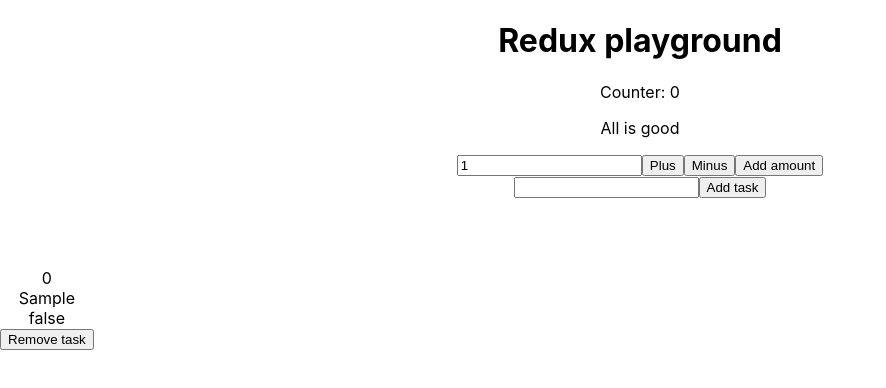
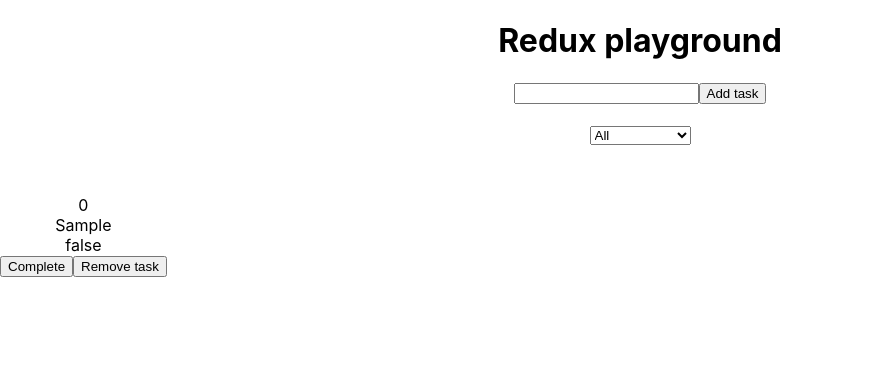
Before and after one commit to LipinVV/Redux-example, a React (Create React App) app: page / in a window 1280 px wide. Both pictures are taken after typing "Sample" into the empty fields and a click on the button "Add task". Shown: the top 388 px of the page, without its empty margins (0-886 px from the left). Built offline with nearby package versions, Linux system fonts and the light colour scheme.

Commit message:
task management - filtering tasks: completed/uncompleted and dispatching their status to the redux store

```diff
--- a/src/App.js
+++ b/src/App.js
@@ -25,7 +25,7 @@
         <div className="App">
             <h1>Redux playground</h1>
             <Router>
-                <Calculations />
+                {/*<Calculations />*/}
                 <Tasks/>
             </Router>
         </div>
--- a/src/Tasks/Tasks.js
+++ b/src/Tasks/Tasks.js
@@ -1,12 +1,14 @@
-import {useDispatch} from "react-redux";
-import {useState} from "react";
-import {taskManagementAddTask, taskManagementRemoveTask} from "../actions/actions";
+import {useDispatch, useSelector} from "react-redux";
+import {useEffect, useState} from "react";
+import {taskManagementAddTask, taskManagementRemoveTask, taskManagementUpdateTask} from "../actions/actions";
 
 export const Tasks = () => {
+    const curState = useSelector(state => state)
     const dispatch = useDispatch();
     const [value, setValue] = useState("");
     const [task, setTask] = useState([]);
     const [taskId, setTaskId] = useState(0);
+    const [groupTask, setGroundTask] = useState([])
 
     const handleChanger = (evt) => {
         const {value} = evt.target;
@@ -24,31 +26,76 @@
         setTask(task.filter(issue => issue.id !== id));
     }
 
+    const completeHandler = (id) => {
+        setTask(task.map(oneTask => {
+            if (oneTask.id === id) {
+                return {
+                    ...oneTask, completed: !oneTask.completed
+                }
+            }
+            return oneTask;
+        }))
+    }
+
+    const [filter, setFilter] = useState('all');
+
+    const selectHandler = (evt) => {
+        const {value} = evt.target;
+        setFilter(value);
+    }
+
+    useEffect(() => {
+        filterHandler(filter);
+    }, [task, filter]);
+
+    const filterHandler = (value) => {
+        if(value === 'completed') {
+            setGroundTask(task.filter(el => el.completed === true));
+        }
+        if(value === 'uncompleted') {
+            setGroundTask(task.filter(el => el.completed === false));
+        }
+        if(value === 'all') {
+            setGroundTask(task);
+        }
+        return groupTask;
+    }
 
     return (
         <div>
             <input value={value} onChange={handleChanger} type='text'/>
             <button
                 onClick={() => {
-                dispatch(taskManagementAddTask(
-                    {value, completed: false, id: taskId}
-                ));
-                submitTaskHandler()
-                setValue('');
-            }}>Add task
+                    dispatch(taskManagementAddTask(
+                        {value, completed: false, id: taskId}
+                    ));
+                    submitTaskHandler();
+                    setValue('');
+                }}>Add task
             </button>
             <br/>
             <br/>
+            <select onChange={selectHandler}>
+                <option value='all'>All</option>
+                <option value='completed'>Completed</option>
+                <option value='uncompleted'>Uncompleted</option>
+            </select>
             <div style={{display: 'flex', marginTop: '50px'}}>
-                {task.map((task, index) => {
+                {groupTask.map((task, index) => {
                     return (
                         <div key={Date.now() + index}>
                             <div>{task.id}</div>
                             <div>{task.text}</div>
                             <div>{task.completed.toString()}</div>
                             <button onClick={() => {
-                                removeTaskHandler(task.id)
-                                dispatch(taskManagementRemoveTask(task))
+                                completeHandler(task.id);
+                                dispatch(taskManagementUpdateTask(task));
+                            }
+                            }>Complete
+                            </button>
+                            <button onClick={() => {
+                                removeTaskHandler(task.id);
+                                dispatch(taskManagementRemoveTask(task));
                             }}>Remove task
                             </button>
                         </div>
--- a/src/actions/actions.js
+++ b/src/actions/actions.js
@@ -3,7 +3,8 @@
     DECREMENT: 'DECREMENT',
     INCREMENT_BY_AMOUNT: 'INCREMENT_BY_AMOUNT',
     TASK_MANAGEMENT_ADD_TASK: 'TASK_MANAGEMENT_ADD_TASK',
-    TASK_MANAGEMENT_REMOVE_TASK: 'TASK_MANAGEMENT_REMOVE_TASK'
+    TASK_MANAGEMENT_REMOVE_TASK: 'TASK_MANAGEMENT_REMOVE_TASK',
+    TASK_MANAGEMENT_UPDATE_TASK: 'TASK_MANAGEMENT_UPDATE_TASK',
 }
 
 export const increment = (number) => {
@@ -40,3 +41,10 @@
         payload: task
     }
 }
+
+export const taskManagementUpdateTask = (task) => {
+    return {
+        type: ACTIONS.TASK_MANAGEMENT_UPDATE_TASK,
+        payload: task
+    }
+}
--- a/src/reducers/taskManager.js
+++ b/src/reducers/taskManager.js
@@ -9,6 +9,17 @@
         case ACTIONS.TASK_MANAGEMENT_REMOVE_TASK: {
             return {...state, tasks: state.tasks.filter(task => task.id !== action.payload.id)}
         }
+        case ACTIONS.TASK_MANAGEMENT_UPDATE_TASK: {
+            return {...state, tasks: state.tasks.map(task => {
+                if(task.id === action.payload.id) {
+                    return {
+                        ...task,
+                        completed: !task.completed
+                    }
+                }
+                return task
+                })}
+        }
         default: {
             return state
         }
```
